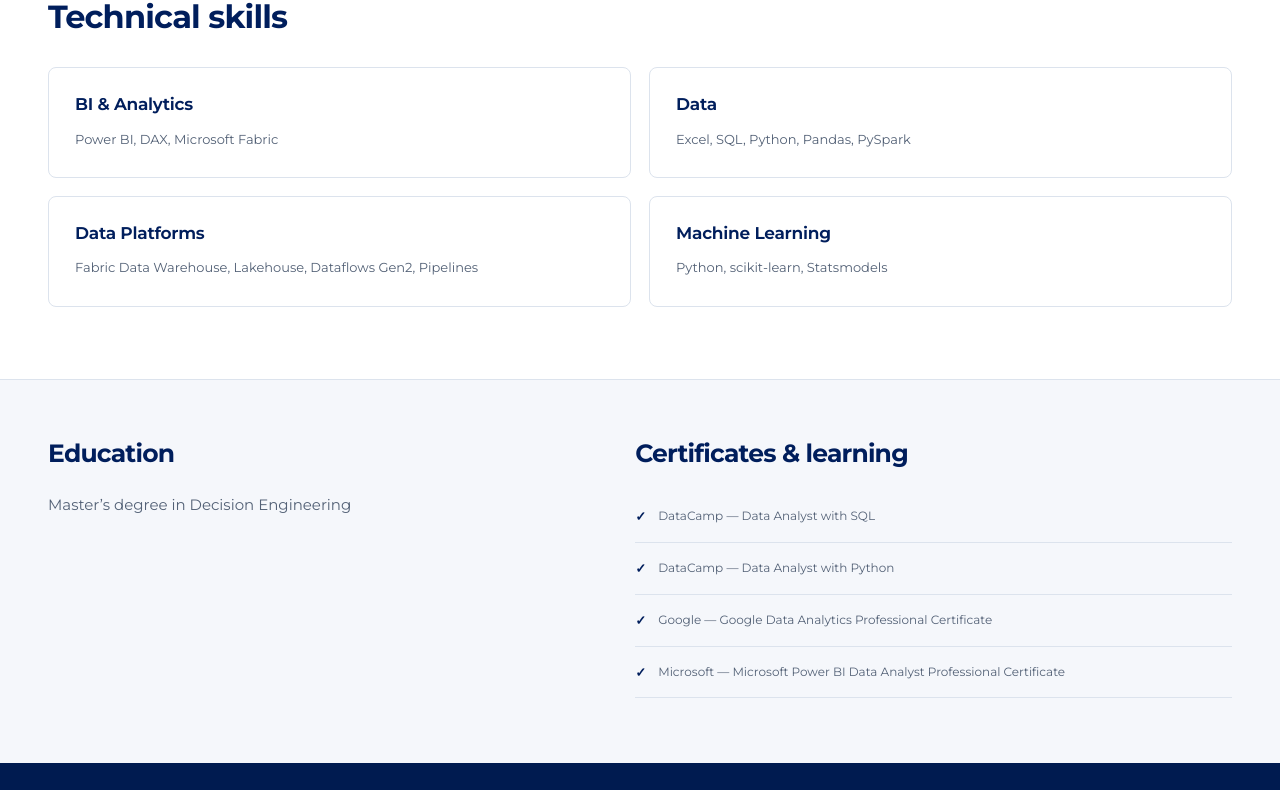
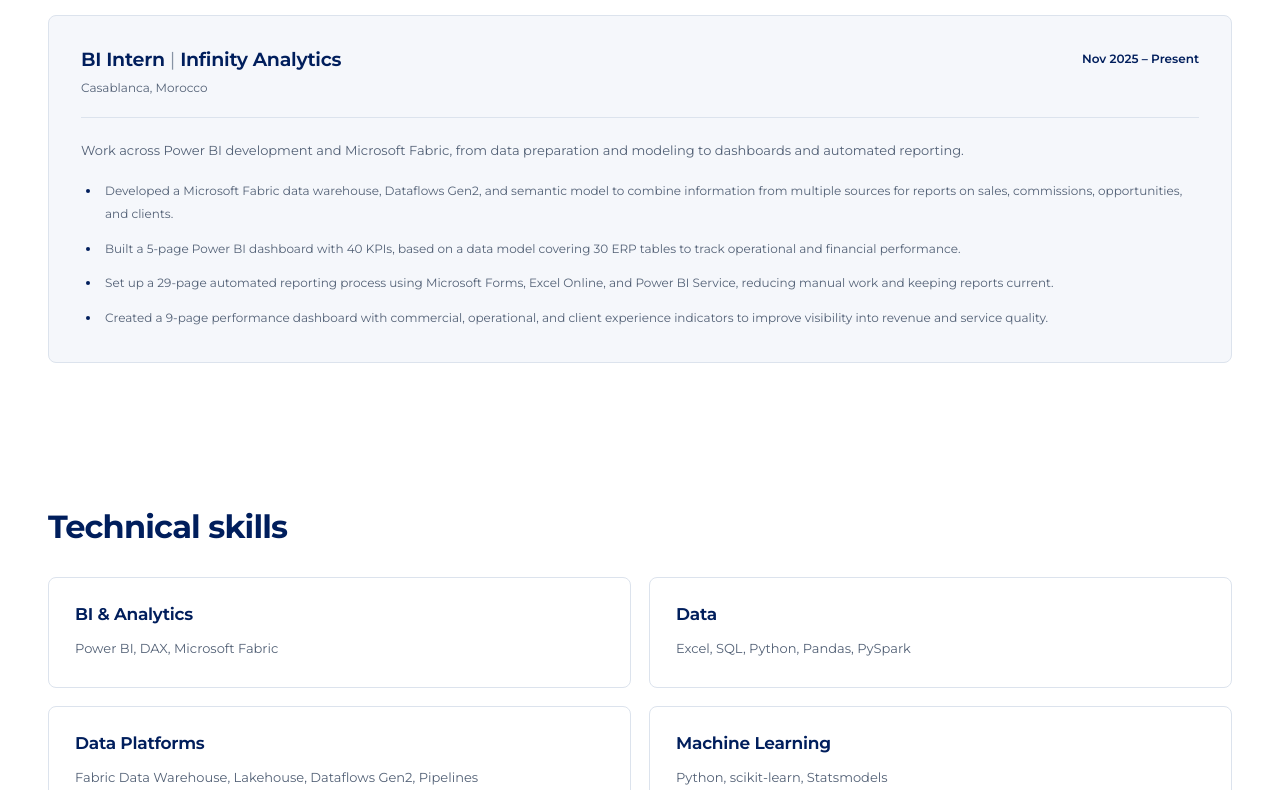
Before and after one commit to Mehdi-Benbiba/Mehdi-Benbiba.github.io, a plain HTML site: page about.html in a window 1280 px wide. Shown: the part 730-1520 px from the top of the page. Drawn offline with Linux system fonts and the light colour scheme; no server answers.

Commit message:
Add internship experience to About page

```diff
--- a/about.html
+++ b/about.html
@@ -20,7 +20,25 @@
     </div>
   </header>
   <main id="main" tabindex="-1">
-<section class="page-intro wrap"><h1>About</h1><p>My experience, education, and current work in business intelligence.</p></section><section class="about-section wrap"><div class="about-grid"><div class="about-intro"><h2 data-content="name">Mehdi Benbiba</h2><div data-content="about" data-paragraphs></div><p data-content="focus"></p></div><aside class="current-work"><h2>Current work</h2><ul class="work-list" data-work-list></ul></aside></div></section><section class="section wrap"><div class="section-heading"><h2>Technical skills</h2></div><div class="skill-grid" data-skills></div></section><section class="qualifications-section"><div class="wrap qualifications-grid"><div><h2>Education</h2><p class="education-text" data-content="education"></p></div><div><h2>Certificates &amp; learning</h2><div data-certifications></div></div></div></section>
+<section class="page-intro wrap"><h1>About</h1><p>My experience, education, and current work in business intelligence.</p></section><section class="about-section wrap"><div class="about-grid"><div class="about-intro"><h2 data-content="name">Mehdi Benbiba</h2><div data-content="about" data-paragraphs></div><p data-content="focus"></p></div><aside class="current-work"><h2>Current work</h2><ul class="work-list" data-work-list></ul></aside></div></section><section class="section wrap experience-section" aria-labelledby="experience-title">
+  <div class="section-heading"><h2 id="experience-title">Professional experience</h2></div>
+  <article class="experience-card">
+    <header class="experience-header">
+      <div>
+        <h3>BI Intern <span class="experience-separator">|</span> Infinity Analytics</h3>
+        <p class="experience-company-meta">Casablanca, Morocco</p>
+      </div>
+      <p class="experience-date"><time datetime="2025-11">Nov 2025</time> – Present</p>
+    </header>
+    <p class="experience-summary">Work across Power BI development and Microsoft Fabric, from data preparation and modeling to dashboards and automated reporting.</p>
+    <ul class="experience-highlights">
+      <li>Developed a Microsoft Fabric data warehouse, Dataflows Gen2, and semantic model to combine information from multiple sources for reports on sales, commissions, opportunities, and clients.</li>
+      <li>Built a 5-page Power BI dashboard with 40 KPIs, based on a data model covering 30 ERP tables to track operational and financial performance.</li>
+      <li>Set up a 29-page automated reporting process using Microsoft Forms, Excel Online, and Power BI Service, reducing manual work and keeping reports current.</li>
+      <li>Created a 9-page performance dashboard with commercial, operational, and client experience indicators to improve visibility into revenue and service quality.</li>
+    </ul>
+  </article>
+</section><section class="section wrap"><div class="section-heading"><h2>Technical skills</h2></div><div class="skill-grid" data-skills></div></section><section class="qualifications-section"><div class="wrap qualifications-grid"><div><h2>Education</h2><p class="education-text" data-content="education"></p></div><div><h2>Certificates &amp; learning</h2><div data-certifications></div></div></div></section>
     <noscript><p class="wrap empty-state">Enable JavaScript to view the saved portfolio content.</p></noscript>
   </main>
   <footer class="site-footer"><div class="wrap footer-inner"><div><a class="footer-name" href="index.html" data-content="name">Mehdi Benbiba</a><p>BI &amp; Data Analytics</p></div><nav class="footer-nav" aria-label="Footer navigation"><a href="index.html">Home</a><a href="portfolio.html">Portfolio</a><a href="about.html" aria-current="page">About</a><a href="blogs.html">Blogs</a><a href="contact.html">Contact</a></nav></div><div class="wrap footer-bottom"><span>© 2026 <span data-content="name">Mehdi Benbiba</span></span><a href="editor.html" data-editor-link hidden>Portfolio editor</a></div></footer>
--- a/assets/css/styles.css
+++ b/assets/css/styles.css
@@ -240,3 +240,16 @@
 @media(prefers-reduced-motion:reduce){html{scroll-behavior:auto}*,*:before,*:after{transition:none!important;animation:none!important}}
 .card-action{font-size:10px;font-weight:600;color:var(--navy);margin-top:20px}.field input:disabled,.field textarea:disabled{background:var(--surface);color:var(--muted);border-color:var(--line)}
 .brand-mark{background:var(--navy);color:var(--white);border-color:var(--navy);border-radius:7px}.brand-mark svg{width:22px;height:22px}@media(max-width:820px){.brand-mark svg{width:19px;height:19px}}
+
+.experience-section{padding-top:20px}
+.experience-card{padding:32px;background:var(--surface);border:1px solid var(--line);border-radius:var(--radius)}
+.experience-header{display:flex;justify-content:space-between;align-items:start;gap:24px;padding-bottom:19px;border-bottom:1px solid var(--line)}
+.experience-header h3{font-size:19px}
+.experience-separator{color:#8793a4;font-weight:400}
+.experience-company-meta{margin-top:5px;color:var(--muted);font-size:12px}
+.experience-date{color:var(--navy);font-size:12px;font-weight:600;white-space:nowrap}
+.experience-summary{margin-top:20px;color:var(--muted);font-size:13px;line-height:1.85}
+.experience-highlights{display:grid;gap:12px;margin:18px 0 0;padding-left:20px;color:var(--muted);font-size:12px;line-height:1.9}
+.experience-highlights li{padding-left:4px}
+.experience-highlights li::marker{color:var(--navy)}
+@media(max-width:640px){.experience-card{padding:22px}.experience-header{flex-direction:column;gap:8px}.experience-date{font-size:11px}.experience-summary{font-size:12px}.experience-highlights{font-size:11px;gap:10px}}
```
